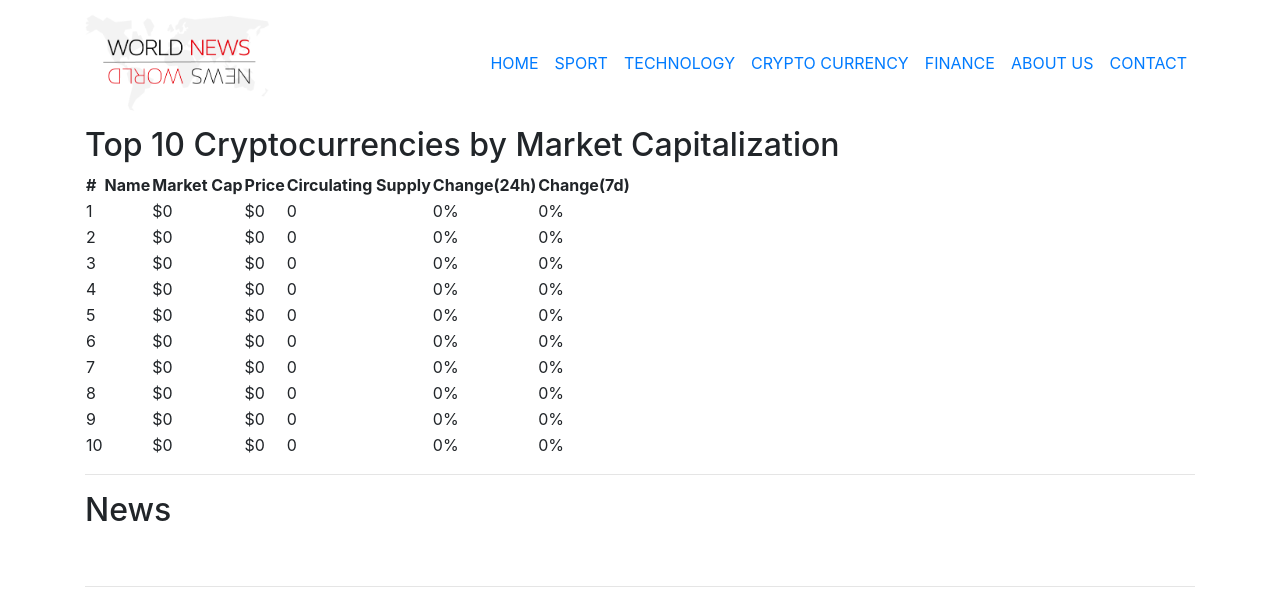
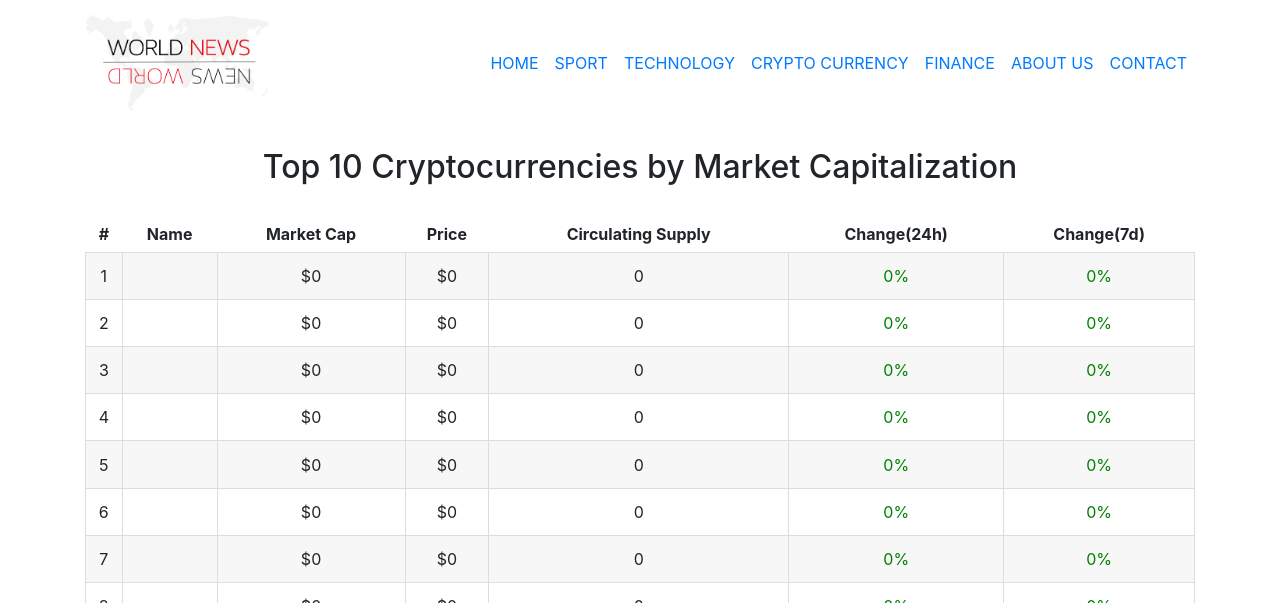
Before and after one commit to nagorniy95/WorldNews, a PHP site: page /views/Crypto/crypto.php in a window 1280 px wide. Shown: the top 603 px of the page. Run offline with PHP 8.4, Linux system fonts and the light colour scheme; data that the repository does not hold is empty; some libraries are stand-ins or nearby versions; grey boxes are pictures that could not be loaded.

Commit message:
crypto.php styles

```diff
--- a/root/css/style.css
+++ b/root/css/style.css
@@ -1,8 +1,17 @@
-/* General */
+/* ======================== General Styles ====================================== */
 .uppercase{
 	text-transform: uppercase;
 }
-/* =============================== Header =========================  */
+.red{
+	color: red;
+}
+.green{
+	color: green;
+}
+.grey{
+	color: rgb(120,120,120);
+}
+/* =============================== Header =======================================  */
 .header-logo{
 	width: auto;
 	height: 100px;
@@ -88,7 +97,8 @@ a.socialIcon:hover, .socialHoverClass {
 	transition: all 0.8s;
 }
 
-/* ========================== Home page (index.php) ==========================*/
+/* =========================================================================== */
+/* ========================== Home page (index.php) ========================== */
 .owl-carousel{
 	position: relative;
 	box-shadow: 0 4px 8px 0 rgba(0, 0, 0, 0.1), 0 6px 20px 0 rgba(0, 0, 0, 0.1);
@@ -146,3 +156,87 @@ a.socialIcon:hover, .socialHoverClass {
 .home_techno_block_main img{
 	margin-bottom: 20px;
 }
+
+/* ============================================================= */
+
+/* ======================= Crypto NEWS ========================= */
+.symbol:hover{
+	cursor: cell;
+}
+.coinm_h2{
+	text-align: center;
+	padding: 2% 0;
+}
+.coinm_h2 a{
+	color: inherit;
+}
+/* ==== Coinm Table ==== */
+#coinm{
+	margin-bottom: 20px;
+}
+
+#coinm_table{
+	border-collapse: collapse;
+	box-sizing: border-box;
+	width: 100%;
+}
+#coinm_table th{
+	text-align: center;
+	padding: 0.5%;
+}
+#coinm_table td{
+	border: 1px solid #ddd;
+	text-align: center;
+	padding: 1% 0.5%;
+}
+/* font weight for name coll */
+#coinm_table td:nth-child(2) {
+  font-weight: 600;
+}
+/* backbround for each second element */
+#coinm_table tr:nth-child(even){
+	background-color: rgba(221,221,221, 25%);
+}
+/* change background on hover */
+#coinm_table tr:hover{
+	background-color: rgba(237,194, 64, 50%);
+	transition: all 0.2s ease;
+}
+/* remove background on hover for the first row */
+#coinm_table tr:first-child:hover{
+	background-color: #fff;
+}
+
+.article img{
+	width: 100%;
+	border: 1px solid rgba(180,180,180,44%);
+}
+@media only screen and (max-width: 768px) {
+	.article img{
+		width: 90%;
+		display: block;
+		margin: 0 auto;
+	}
+}
+@media only screen and (max-width: 590px) {
+	.mobile_remove{
+		display: none;
+	}
+	.coinm_h2{
+		margin: 5% 0;
+		font-size: 1.8em;
+	}
+	#coinm_table{
+		font-size: 1.1em;
+	}
+	.article img{
+		width: 100%;
+	}
+}
+@media only screen and (max-width: 380px) {
+	.mobile_380_remove{
+		display: none;
+	}
+}
+/* ============================================================= */
+/* ============================================================= */
--- a/root/views/Crypto/crypto.php
+++ b/root/views/Crypto/crypto.php
@@ -84,8 +84,7 @@ for ($x = 0; $x < 10; $x++) {
     curl_close($curl); // Close request
     ?>
     </table>
-<hr>
-
+    <br>
     <!-- ========================== WorldCryptocurencies API NEWS ============================ -->
     <!-- ===================================================================================== -->
     <?php
@@ -97,13 +96,12 @@ $json = file_get_contents($json_url);
     $data = json_decode($json);
 
     echo "<h2><span class='underline'>News<span></h2>";
-echo "<div class='row'>";
+    echo "<hr class='red_line'>";
+    echo "<div class='row justify-content-md-center'>";
     for ($x = 0; $x < 3; $x++) {
-    echo "<div class='col-md-4 col-sm-6 col-12'><div class='article col-8 justify-content-center'>";
+        echo "<div class='col-md-4 col-sm-12 col-12'><div class='article'>";
             echo "<img src=' " . $data->Data[$x]->imageurl  . " ' >";
-        echo "<h3> <a href=' " . $data->Data[$x]->url  . " ' target='_blank' > " . $data->Data[$x]->title . "</a></h3>";
-        // echo "<p>" . $data->Data[$x]->body . "</p>";
-        // echo $data->Data[$x]->published_on . "<br>";
+            echo "<h5> <a href=' " . $data->Data[$x]->url  . " ' target='_blank' > " . $data->Data[$x]->title . "</a></h5>";
         echo "</div></div>";
     }
     echo "</div>";
@@ -112,11 +110,13 @@ echo "</div>";
 
     <!-- ==================================== Author NEWS ==================================== -->
     <!-- ===================================================================================== -->
-    <div class="row">
+        <div class="row justify-content-md-center">
             <?php for($i=0; $i < 3; $i++){ ?>
-        <div class='col-md-4 col-sm-6 col-12'>
-            <img class="crypto_news_image" src="images/<?php echo $mynews[$i]->file; ?>" height="300px">
-            <h3><a href="cryptoArticle.php?id=<?php echo $mynews[$i]->id; ?>"><?php echo $mynews[$i]->title; ?></a></h3>
+            <div class='col-md-4 col-sm-12 col-12'>
+                <div class="article">
+                    <img class="crypto_news_image" src="images/<?php echo $mynews[$i]->file; ?>">
+                    <h5><a href="cryptoArticle.php?id=<?php echo $mynews[$i]->id; ?>"><?php echo $mynews[$i]->title; ?></a></h5>
+                </div>
             </div>
             <?php }; ?>
         </div>
```
Lines whose indentation alone changed are shown as unchanged.
